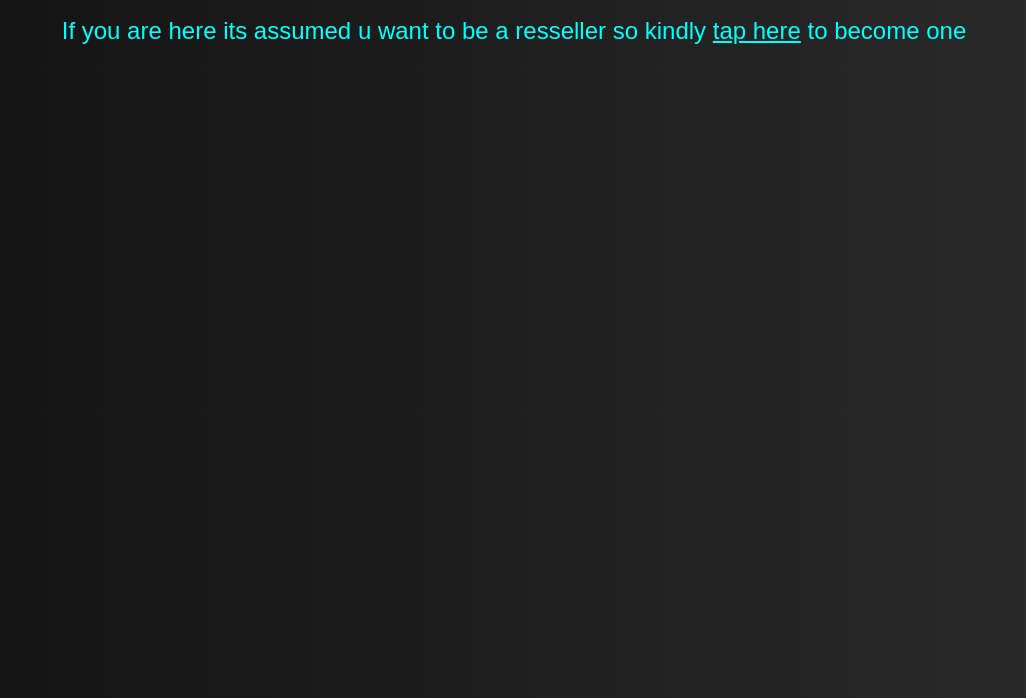
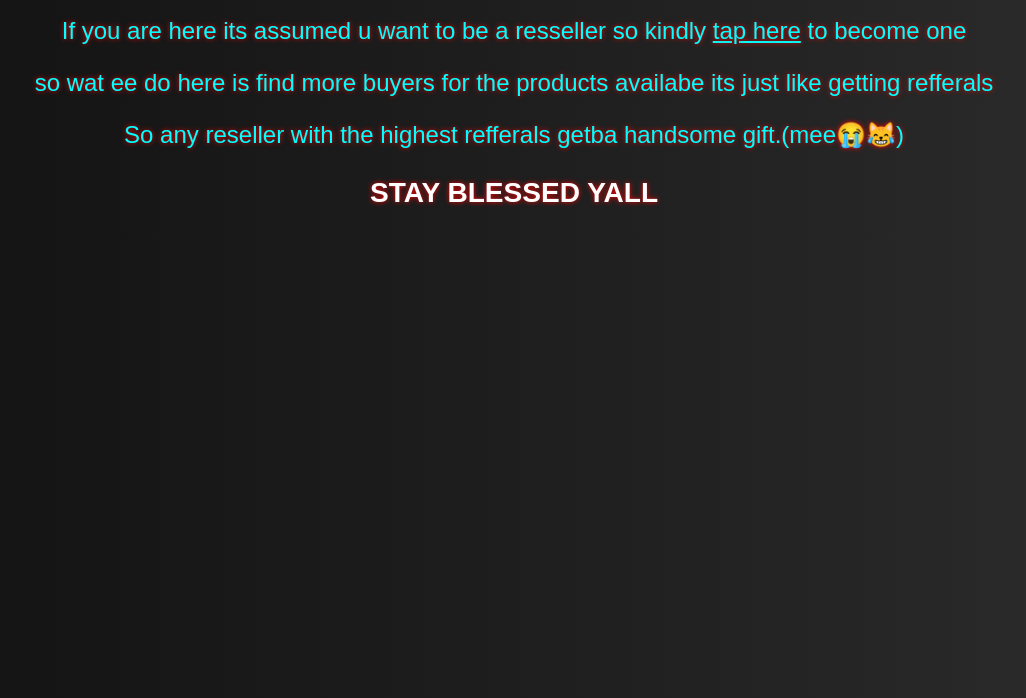
Before and after one commit to Yahdhh/https-github.com-Yahdhh-Kingsdomain, a plain HTML site: page re.html in a window 1280 px wide. Shown: the part 102-800 px from the top of the page, without its empty margins (126-1152 px from the left). Drawn offline with Linux system fonts and the light colour scheme.

Commit message:
Update re.html

```diff
--- a/re.html
+++ b/re.html
@@ -10,6 +10,10 @@
 <body>
   <h1>Welcome</h1>
   <p>If you are here its assumed u want to be a resseller so kindly <a href="https://chat.whatsapp.com/KRvHA2JsFStJwyH1X1TdxL">tap here</a> to become one</p>
+<p>so wat ee do here is find more buyers for the products availabe its just like getting refferals</p>
+  <p>So any reseller with the highest refferals getba handsome gift.(mee😭😹) </p>
+  <h3>STAY BLESSED YALL</h3>
+
 </body>
 
 </html>
@@ -21,6 +25,7 @@
   color: white;
   text-align: center;
   font-size: 1.5em;
+    justify-content:center;
 
   animation: fadeIn 2s ease-in-out;
 }
@@ -33,4 +38,14 @@ p{
 a{
   color: aqua;
 }
+h1,p,h3{
+            opacity: 0;
+            transform: translateY(50px);
+            animation: slideUp 1s ease-out forwards;
+        text-shadow: 0 0px 5px red;
+        }
+        @keyframes slideUp {
+        to {
+            opacity: 1;
+            transform: translateY(0px);
 </style>
```
